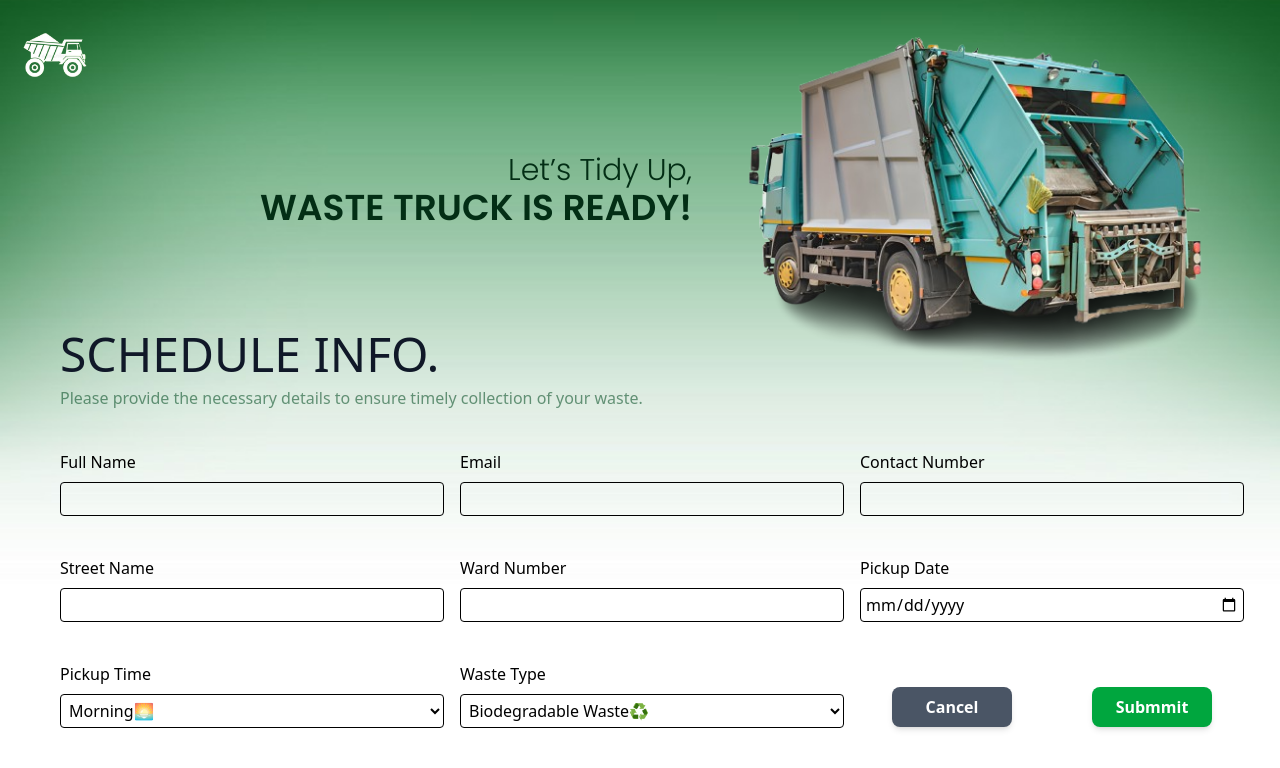
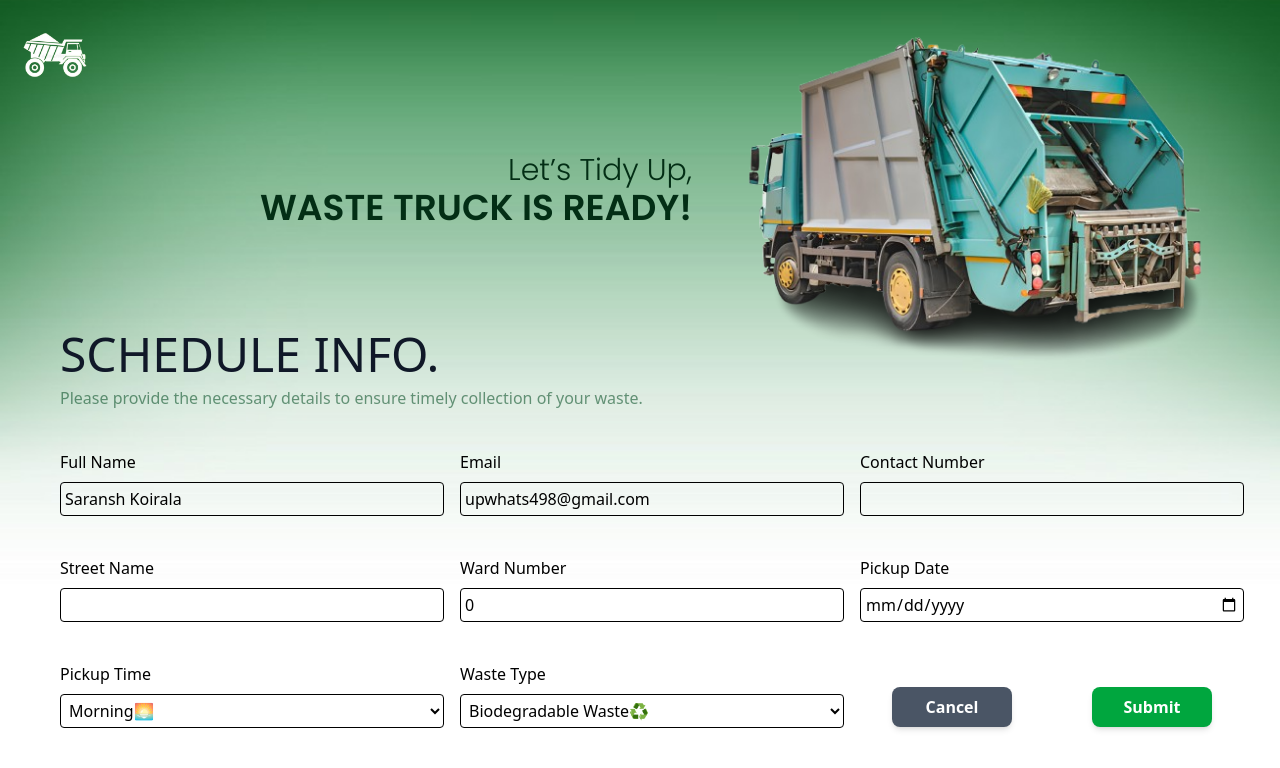
Before and after one commit to SaranshKoirala/Waste-Management-System, a React (Vite) app: page /schedulepickup in a window 1280 px wide. Shown: the top 768 px of the page. Built offline with nearby package versions, Linux system fonts and the light colour scheme; a web font is replaced by a local one.

Commit message:
added the form validation for the schedule pickup

```diff
--- a/src/pages/SchedulePickup.jsx
+++ b/src/pages/SchedulePickup.jsx
@@ -1,13 +1,64 @@
+import { useState } from "react";
 import { Link } from "react-router-dom";
 
 function SchedulePickup() {
+  const [fullName, setFullName] = useState("Saransh Koirala");
+  const [email, setEmail] = useState("upwhats498@gmail.com");
+  const [contact, setContact] = useState("");
+  const [streetName, setStreetName] = useState("");
+  const [wardNumber, setWardNumber] = useState(0);
+  const [pickupDate, setPickupDate] = useState("");
+  const [pickupTime, setPickupTime] = useState("Morning");
+  const [wasteType, setWasteType] = useState("Biodegradable");
+
+  function handleContactNumber(e) {
+    const value = e.target.value.replace(/\D/g, ""); // Remove non-numeric characters
+    setContact(value);
+  }
+
+  function handleCancelBtn(e) {
+    e.preventDefault();
+    setContact("");
+    setStreetName("");
+    setWardNumber(0);
+    setPickupDate("");
+    setPickupTime("Morning");
+    setWasteType("Biodegradable");
+  }
+
+  function handleSubmitBtn(e) {
+    e.preventDefault();
+
+    if (contact.length > 10) {
+      alert("Invalid contact number!");
+      return;
+    } else if (wardNumber > 35 || wardNumber === 0) {
+      alert("Invalid ward number!");
+      return;
+    } else {
+      alert("Form submitted sucessfully!");
+    }
+
+    const formData = {
+      fullName,
+      email,
+      contact,
+      streetName,
+      wardNumber,
+      pickupDate,
+      pickupTime,
+      wasteType,
+    };
+    handleCancelBtn(e);
+  }
+
   return (
     <div className="bg-[url(/gradient-1.jpg)] bg-cover bg-center min-h-screen max-w-screen p-5">
       <Link to={"/"}>
         <img src="logo2.png" width={"70px"} />
       </Link>
       <div className="flex justify-end items-center -m-25 -mr-3">
-        <div className="poppins-font  -mr-5 text-green-950">
+        <div className="poppins-font -mr-5 text-green-950">
           <p className="font-light text-3xl text-end ">Let’s Tidy Up,</p>
           <p className=" text-4xl font-semibold">WASTE TRUCK IS READY!</p>
         </div>
@@ -21,36 +72,77 @@ function SchedulePickup() {
             your waste.
           </p>
         </div>
-        <form className="grid grid-cols-3 justify-start items-center gap-10">
+        <form
+          className="grid grid-cols-3 justify-start items-center gap-10"
+          onSubmit={handleSubmitBtn}
+        >
           <div className="flex flex-col gap-2 w-96">
             <label>Full Name</label>
-            <input type="text" className="border rounded-sm p-1" disabled />
+            <input
+              type="text"
+              value={fullName}
+              className="border rounded-sm p-1"
+              disabled
+              required
+            />
           </div>
           <div className="flex flex-col gap-2 w-96">
             <label>Email</label>
-            <input type="email" className="border rounded-sm p-1" disabled />
+            <input
+              type="email"
+              value={email}
+              className="border rounded-sm p-1"
+              disabled
+              required
+            />
           </div>
           <div className="flex flex-col gap-2 w-96">
             <label>Contact Number</label>
-            <input type="number" className="border rounded-sm p-1" />
+            <input
+              className="border rounded-sm p-1"
+              type="tel"
+              value={contact}
+              onChange={handleContactNumber}
+              required
+            />
           </div>
           <div className="flex flex-col gap-2 w-96">
             <label>Street Name</label>
-            <input type="text" className="border rounded-sm p-1" />
+            <input
+              className="border rounded-sm p-1"
+              type="text"
+              value={streetName}
+              onChange={(e) => setStreetName(e.target.value)}
+              required
+            />
           </div>
           <div className="flex flex-col gap-2 w-96">
             <label>Ward Number</label>
-            <input type="number" className="border rounded-sm p-1" />
+            <input
+              className="border rounded-sm p-1"
+              type="number"
+              value={wardNumber}
+              onChange={(e) => Number(setWardNumber(e.target.value))}
+              required
+            />
           </div>
           <div className="flex flex-col gap-2 w-96">
             <label>Pickup Date</label>
-            <input type="date" className="border rounded-sm p-1" />
+            <input
+              className="border rounded-sm p-1"
+              type="date"
+              value={pickupDate}
+              onChange={(e) => setPickupDate(e.target.value)}
+              required
+            />
           </div>
           <div className="flex flex-col gap-2 w-96 overflow-visible">
             <label>Pickup Time</label>
             <select
-              defaultValue={"Morning"}
               className="block border rounded-sm p-1"
+              value={pickupTime}
+              onChange={(e) => setPickupTime(e.target.value)}
+              required
             >
               <option value={"Morning"}>Morning🌅</option>
               <option value={"Afternoon"}>Afternoon🌞</option>
@@ -60,24 +152,27 @@ function SchedulePickup() {
           <div className="flex flex-col gap-2 w-96 overflow-visible">
             <label>Waste Type</label>
             <select
-              defaultValue={"Biodegradable Waste"}
               className="block border rounded-sm p-1"
+              value={wasteType}
+              onChange={(e) => setWasteType(e.target.value)}
+              required
             >
-              <option value={"Biodegradable Waste"}>
-                Biodegradable Waste♻️
-              </option>
-              <option value={"Non-Biodegradable Waste"}>
+              <option value={"Biodegradable"}>Biodegradable Waste♻️</option>
+              <option value={"Non-Biodegradable"}>
                 Non-Biodegradable Waste🚯
               </option>
             </select>
           </div>
           <div className="flex justify-center items-center gap-20 w-96 -mb-6">
-            <button className="w-30 cursor-pointer bg-gray-600 hover:bg-gray-400 text-white font-semibold py-2 px-4 rounded-lg shadow-md transition-all">
+            <button
+              className="w-30 cursor-pointer bg-gray-600 hover:bg-gray-400 text-white font-semibold py-2 px-4 rounded-lg shadow-md transition-all"
+              onClick={handleCancelBtn}
+            >
               Cancel
             </button>
 
             <button className="w-30 cursor-pointer bg-green-600 hover:bg-green-400 text-white font-semibold py-2 px-4 rounded-lg shadow-md transition-all">
-              Submmit
+              Submit
             </button>
           </div>
         </form>
```
